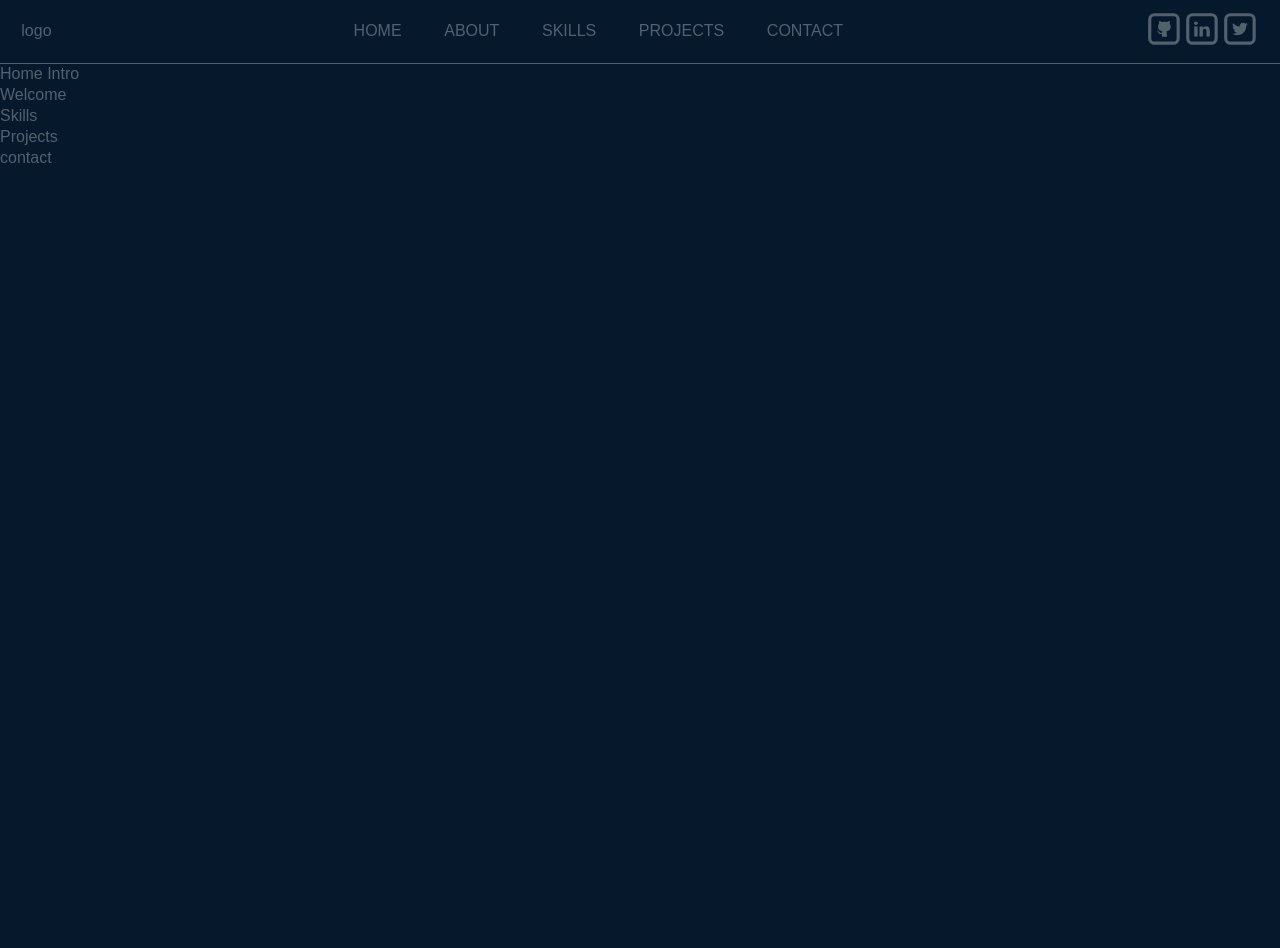
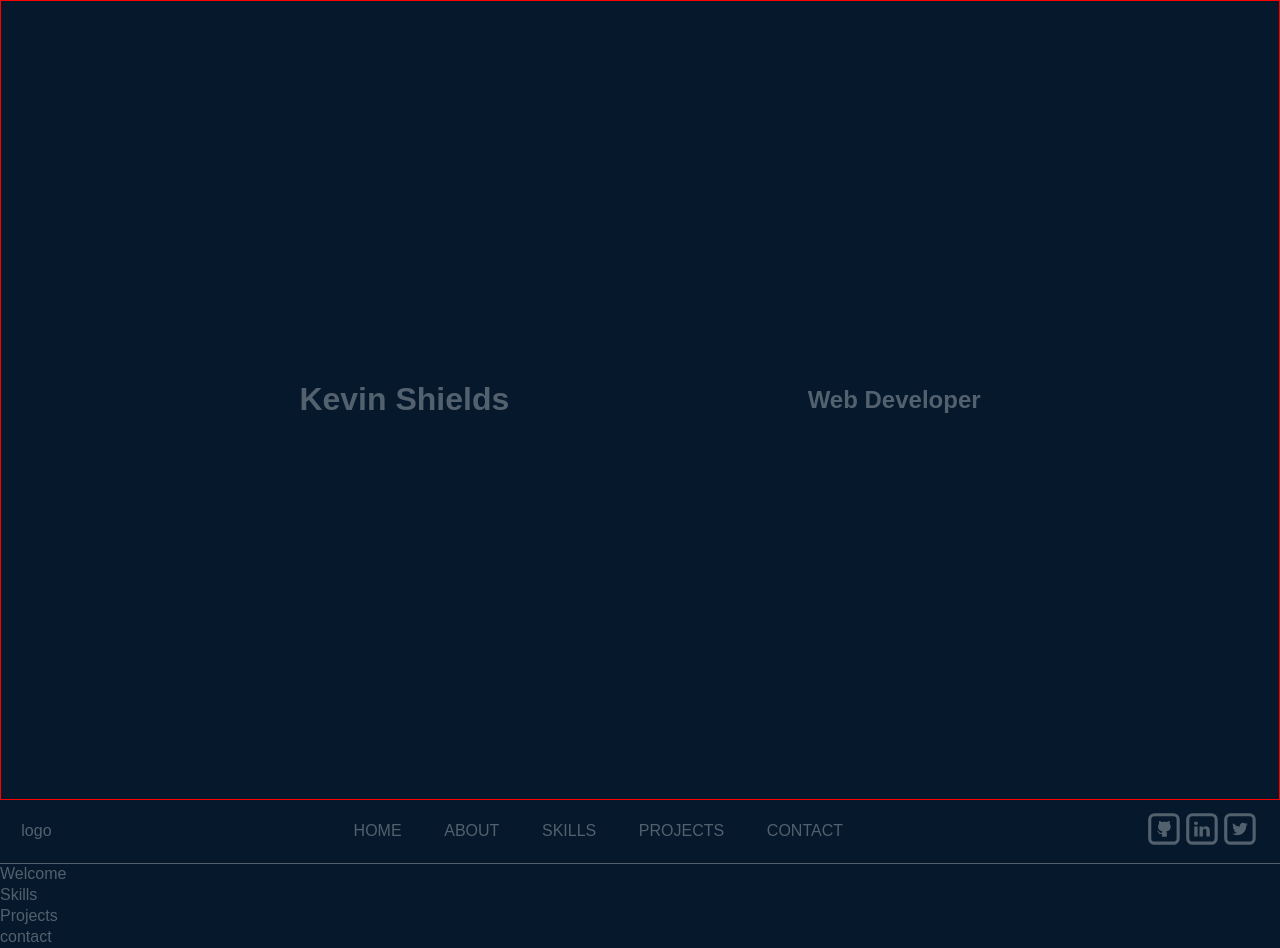
Before and after one commit to Red4lpha/ProfileSite, a React (Create React App) app: page / in a window 1280 px wide. Before the commit the page ends 800 px from the top, so only its background shows below. Built offline with nearby package versions, Linux system fonts and the light colour scheme.

Commit message:
Creating styled component for intro page, rearranging header after intro page, initial setup for ref to get header height

```diff
--- a/src/App.js
+++ b/src/App.js
@@ -18,12 +18,14 @@ const theme = {
 }
 
 function App() {
+  //const [headerHeight, setHeaderHeight] = 0;
+
   return (
     <ThemeProvider theme={ theme }>
       <>
         <GlobalStyles />
+        <Home />
         <Header />
-        <Home />
         <Welcome />
         <Skills />
         <Projects />
--- a/src/Components/Header.js
+++ b/src/Components/Header.js
@@ -1,10 +1,17 @@
-import React from 'react'
+import React, { useEffect } from 'react'
 import { StyledHeader, StyledNav } from './Styles/Header.Styled'
 import { StyledSocialIcons } from './Styles/SocialIcons.Styled'
 
 const Header = () => {
+	const headerRef = React.createRef();
+
+	useEffect(() => {
+		console.log(headerRef.current.clientHeight);
+		console.log(headerRef);
+	});
+
 	return (
-		<StyledHeader>
+		<StyledHeader ref={headerRef}>
 			<section className='logo'>
 				logo
 			</section>
--- a/src/Components/HomeIntroductory.js
+++ b/src/Components/HomeIntroductory.js
@@ -1,10 +1,16 @@
 import React from 'react'
+import { HomeIntroStyled } from './Styles/HomeIntro.Styled'
 
 const HomeIntroductory = () => {
     return (
-        <div>
-            Home Intro
-        </div>
+        <HomeIntroStyled>
+            <h1>
+                Kevin Shields
+            </h1>
+            <h2>
+                Web Developer
+            </h2>
+        </HomeIntroStyled>
     )
 }
 
--- a/src/Components/Styles/Header.Styled.js
+++ b/src/Components/Styles/Header.Styled.js
@@ -7,7 +7,7 @@ export const StyledHeader = styled.header`
 	justify-content: space-between;
 	align-items: center;
 	padding: 0 var(--size5);
-	border-bottom: 1px solid ${({ theme }) => theme.dark.border};
+	border-bottom: 0.5px solid ${({ theme }) => theme.dark.border};
 `
 export const StyledNav = styled.nav`
 	ul {
--- /dev/null
+++ b/src/Components/Styles/HomeIntro.Styled.js
@@ -0,0 +1,12 @@
+import styled from "styled-components";
+
+export const HomeIntroStyled = styled.section`
+  height: 100vh;
+  border: 1px solid red;
+  display: flex;
+  flex-direction: row;
+  align-items: center;
+  justify-content: space-evenly;
+
+
+`
```
Also changed, not shown: src/App.css (deleted, +0 -38 lines).
